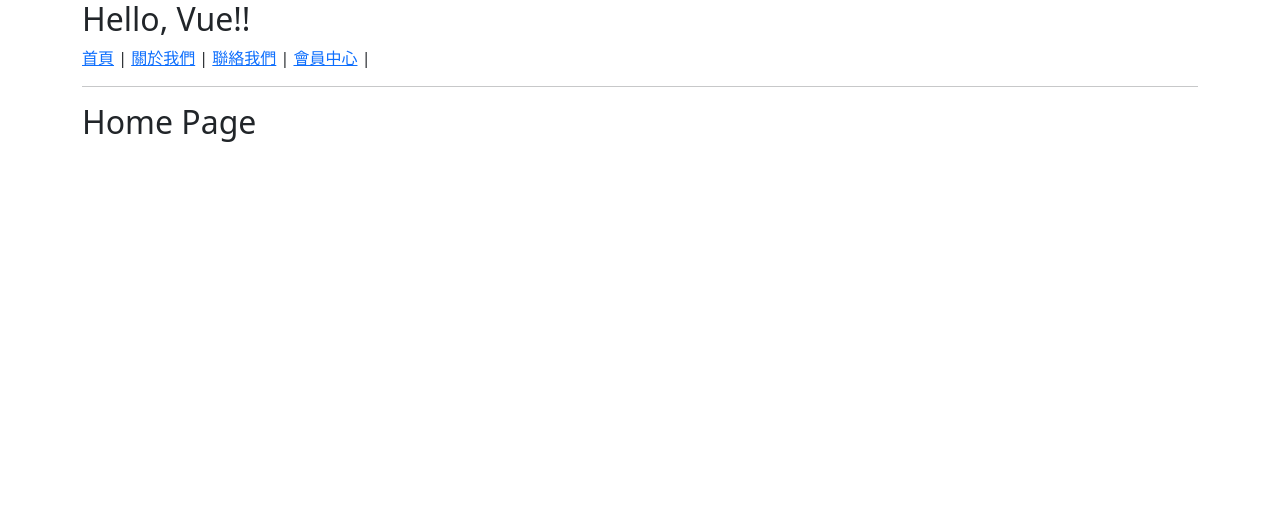
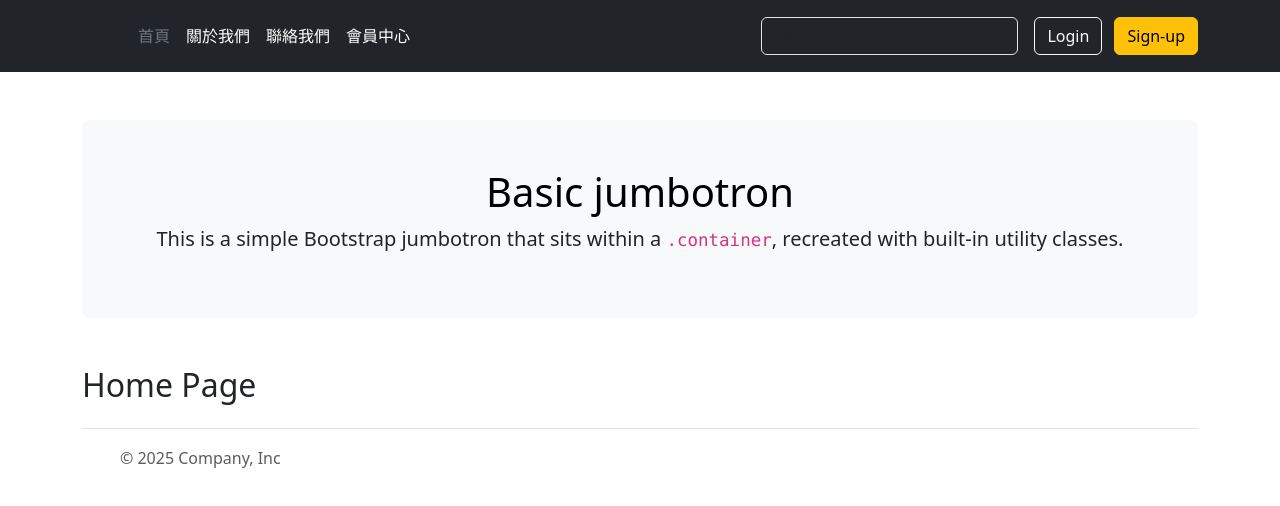
Before and after one commit to HsiaoHungWang/vue-s803, a Vue app: page /home in a window 1280 px wide. Shown: the top 506 px of the page. Built offline with nearby package versions, Linux system fonts and the light colour scheme.

Commit message:
將Bootstrap Theme切成Component

```diff
--- a/src/App.vue
+++ b/src/App.vue
@@ -14,6 +14,9 @@
 import AboutView from './views/AboutView.vue';
 import ContactView from './views/ContactView.vue';
 import HomeView from './views/HomeView.vue';
+import HeaderComponent from './components/HeaderComponent.vue';
+import JumbotronComponent from './components/JumbotronComponent.vue';
+import FooterComponent from './components/FooterComponent.vue';
 
 
 
@@ -21,16 +24,18 @@
 </script>
 
 <template>
-  <div class="container">
-  <h2>Hello, Vue!!</h2>
+  <HeaderComponent></HeaderComponent>
+  <JumbotronComponent></JumbotronComponent>
+  <div class="container mt-3">
+  <!-- <h2>Hello, Vue!!</h2> -->
   <!-- <RouterLink to="/">首頁</RouterLink> |
   <RouterLink to="/about">關於我們</RouterLink> |
-  <RouterLink to="/xyz">聯絡我們</RouterLink> |  -->
+  <RouterLink to="/xyz">聯絡我們</RouterLink> |
   <RouterLink :to="{name:'home'}">首頁</RouterLink> |
   <RouterLink :to="{name:'about'}">關於我們</RouterLink> |
   <RouterLink :to="{name:'contact'}">聯絡我們</RouterLink> |
   <RouterLink :to="{name:'member', params:{id:1}}">會員中心</RouterLink> |
-  <hr />
+  <hr />-->
   <RouterView></RouterView>
 
   <!-- <HomeView></HomeView>
@@ -52,6 +57,7 @@
 <abc-component></abc-component>
    <BindingComponent></BindingComponent> -->
    </div>
+   <FooterComponent></FooterComponent>
 </template>
 
 <style scoped></style>
--- /dev/null
+++ b/src/components/FooterComponent.vue
@@ -0,0 +1,11 @@
+<script setup>
+
+</script>
+
+<template>
+   <div class="container"> <footer class="d-flex flex-wrap justify-content-between align-items-center py-3 my-4 border-top"> <div class="col-md-4 d-flex align-items-center"> <a href="/" class="mb-3 me-2 mb-md-0 text-body-secondary text-decoration-none lh-1" aria-label="Bootstrap"> <svg class="bi" width="30" height="24" aria-hidden="true"><use xlink:href="#bootstrap"></use></svg> </a> <span class="mb-3 mb-md-0 text-body-secondary">© 2025 Company, Inc</span> </div> <ul class="nav col-md-4 justify-content-end list-unstyled d-flex"> <li class="ms-3"><a class="text-body-secondary" href="#" aria-label="Instagram"><svg class="bi" width="24" height="24" aria-hidden="true"><use xlink:href="#instagram"></use></svg></a></li> <li class="ms-3"><a class="text-body-secondary" href="#" aria-label="Facebook"><svg class="bi" width="24" height="24"><use xlink:href="#facebook"></use></svg></a></li> </ul> </footer> </div>
+</template>
+
+<style lang="css" scoped>
+
+</style>
--- /dev/null
+++ b/src/components/HeaderComponent.vue
@@ -0,0 +1,20 @@
+<script setup>
+
+</script>
+
+<template>
+    <header class="p-3 text-bg-dark"> <div class="container"> <div class="d-flex flex-wrap align-items-center justify-content-center justify-content-lg-start"> <a href="/" class="d-flex align-items-center mb-2 mb-lg-0 text-white text-decoration-none"> <svg class="bi me-2" width="40" height="32" role="img" aria-label="Bootstrap"><use xlink:href="#bootstrap"></use></svg> </a> <ul class="nav col-12 col-lg-auto me-lg-auto mb-2 justify-content-center mb-md-0">
+        <li><RouterLink :to="{name:'home'}" class="nav-link px-2 text-secondary">首頁</RouterLink></li>
+
+        <li>
+            <RouterLink :to="{name:'about'}" class="nav-link px-2 text-white">關於我們</RouterLink></li>
+
+        <li><RouterLink :to="{name:'contact'}" class="nav-link px-2 text-white">聯絡我們</RouterLink> </li>
+        <li><RouterLink :to="{name:'member', params:{id:1}}"  class="nav-link px-2 text-white">會員中心</RouterLink></li>
+
+        </ul> <form class="col-12 col-lg-auto mb-3 mb-lg-0 me-lg-3" role="search"> <input type="search" class="form-control form-control-dark text-bg-dark" placeholder="Search..." aria-label="Search"> </form> <div class="text-end"> <button type="button" class="btn btn-outline-light me-2">Login</button> <button type="button" class="btn btn-warning">Sign-up</button> </div> </div> </div> </header>
+</template>
+
+<style lang="css" scoped>
+
+</style>
--- /dev/null
+++ b/src/components/JumbotronComponent.vue
@@ -0,0 +1,13 @@
+<script setup>
+
+</script>
+
+<template>
+   <div class="container my-5"> <div class="p-5 text-center bg-body-tertiary rounded-3"> <h1 class="text-body-emphasis">Basic jumbotron</h1> <p class="lead">
+This is a simple Bootstrap jumbotron that sits within a <code>.container</code>, recreated with built-in utility classes.
+</p> </div> </div>
+</template>
+
+<style lang="css" scoped>
+
+</style>
```
